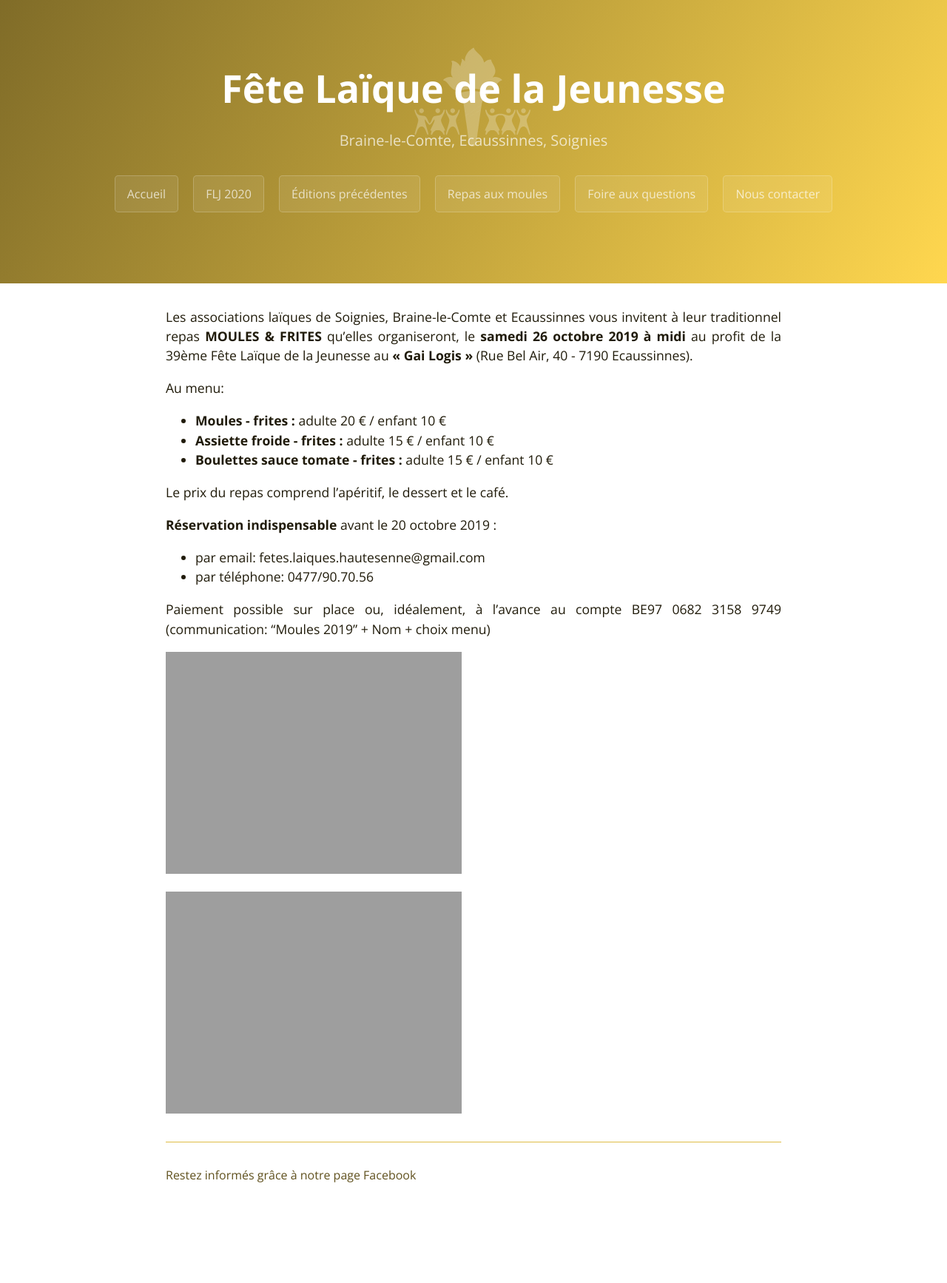
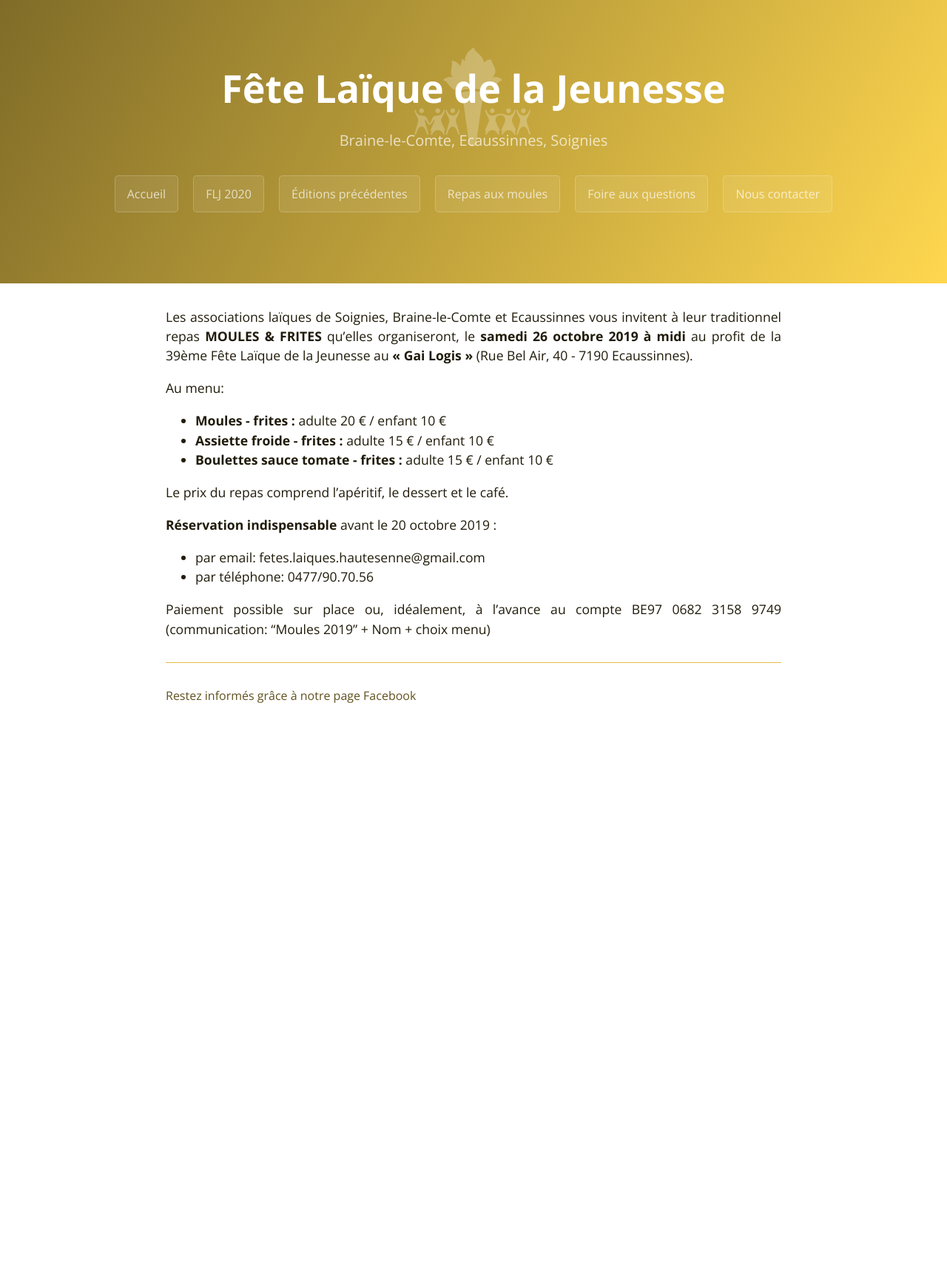
Before and after one commit to flj-hautesenne/website, a Jekyll site: the page built from moules-frites.md, in a window 1280 px wide. Shown: the whole page at 74% size. Built offline with Jekyll 4.4.1, drawn with Linux system fonts in a browser that asks for light colours; after the commit the page ends 1086 px from its top, so only the background shows below that; grey boxes are pictures that could not be loaded.

Commit message:
Update moules-frites.md

```diff
--- a/moules-frites.md
+++ b/moules-frites.md
@@ -18,7 +18,3 @@ Le prix du repas comprend l'apéritif, le dessert et le café.
 * par téléphone: 0477/90.70.56
 
 Paiement possible sur place ou, idéalement, à l'avance au compte BE97 0682 3158 9749 (communication: "Moules 2019" + Nom + choix menu)
-
-![invit page 1](./Soignies_Repas FLJ_Invitation (1).jpg)
-
-![invit page 2](./Soignies_Repas FLJ_Invitation2 (1).jpg)
```
